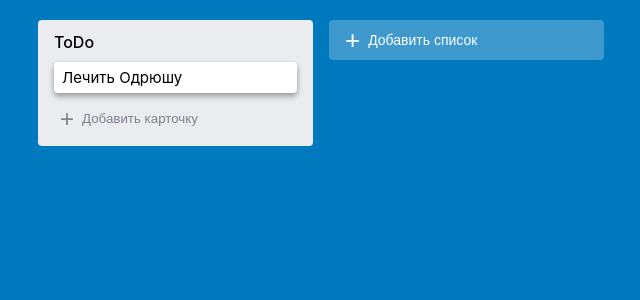
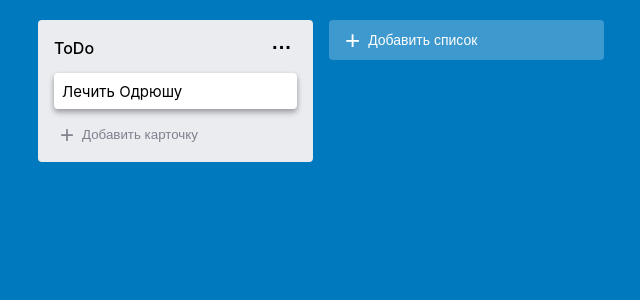
Before and after one commit to Naumch/react-trello, a React (Create React App) app: page / in a window 1280 px wide. Shown: the top 300 px of the page, without its empty margins (2-642 px from the left). Built offline with nearby package versions, Linux system fonts and the light colour scheme; the HTML template or start-up script is replaced by a standard one.

Commit message:
Добавление кнопок в названия списка и карточек

```diff
--- a/src/Card.js
+++ b/src/Card.js
@@ -1,9 +1,24 @@
-import React from 'react';
+import React, { useState } from 'react';
 
 function Card({ name }) {
+  const [opacityBtn, setOpacityBtn] = useState(0);
+  const [readyToEditCard, setReadyToEditCard] = useState(false);
 
   return (
-    <div className='card'>{name}</div>
+    <div
+      className='card'
+      onMouseEnter={() => setOpacityBtn(1)}
+      onMouseLeave={() => setOpacityBtn(0)}
+    >
+      {name}
+      <button
+        className='card-edit__btn'
+        style={{opacity: `${opacityBtn}`}}
+        onClick={() => setReadyToEditCard(true)}
+      >
+        &#10000;
+      </button>
+    </div>
   )
 }
 
--- a/src/List.js
+++ b/src/List.js
@@ -50,6 +50,7 @@ function List({ note, notes, setNotes, listTitle, setListTitle }) {
 
   return (
     <div className='list'>
+      <div className='list__title'>
         {readyToEditList
           ? <input
               value={listTitle}
@@ -58,15 +59,17 @@ function List({ note, notes, setNotes, listTitle, setListTitle }) {
               onKeyDown={e => editTitle(e)}
             />
           : <div
-            className='list__title'
               onClick={() => {
                 setListTitle(note.listTitle)
                 setReadyToEditList(true);
               }}
+              className='list__title-text'
             >
               {note.listTitle}
             </div>
         }
+        <button className='list__title-btn'>&middot;&middot;&middot;</button>
+      </div>
       {result}
       {readyToAddCard
         ? <div>
--- a/src/index.css
+++ b/src/index.css
@@ -71,6 +71,26 @@ button {
   font-weight: 500;
   cursor: pointer;
   margin-bottom: 10px;
+  display: flex;
+  justify-content: stretch;
+}
+
+.list__title-text {
+  flex-grow: 1;
+  display: flex;
+  align-items: center;
+}
+
+.list__title-btn {
+  color: #000;
+  font-size: 20px;
+  font-weight: 700;
+  border-radius: 4px;
+  padding: 4px 5px;
+}
+
+.list__title-btn:hover {
+  background-color: #cecaca;
 }
 
 .list-add {
@@ -97,7 +117,9 @@ button {
 .list-edit__input {
   border: 2px solid #0079be;
   border-radius: 4px;
-  padding: 5px;
+  padding: 4px 5px;
+  margin-right: 6px;
+  flex-grow: 1;
 }
 
 .list-edit__input:focus {
@@ -110,9 +132,13 @@ button {
   border-radius: 4px;
   box-shadow: 0 2px 5px rgba(0,0,0,0.2), 0 4px 6px rgba(0,0,0,0.2);
   cursor: pointer;
-  padding: 6px 8px;
+  padding: 4px 4px 4px 8px;
   margin-top: 8px;
   font-size: 15px;
+  display: flex;
+  justify-content: space-between;
+  align-items: center;
+  transition: .5s;
 }
 
 .card:hover {
@@ -138,6 +164,19 @@ button {
   font-size: 24px;
   line-height: 0;
   margin-right: 8px;
+}
+
+.card-edit__btn {
+  color: #000;
+  transition: .3s;
+  border-radius: 4px;
+  padding: 5px 8px;
+  transform: rotate(180deg);
+  font-size: 15px;
+}
+
+.card-edit__btn:hover {
+  background-color: #cecaca;
 }
 
 .textarea {
```
Lines whose indentation alone changed are shown as unchanged.
